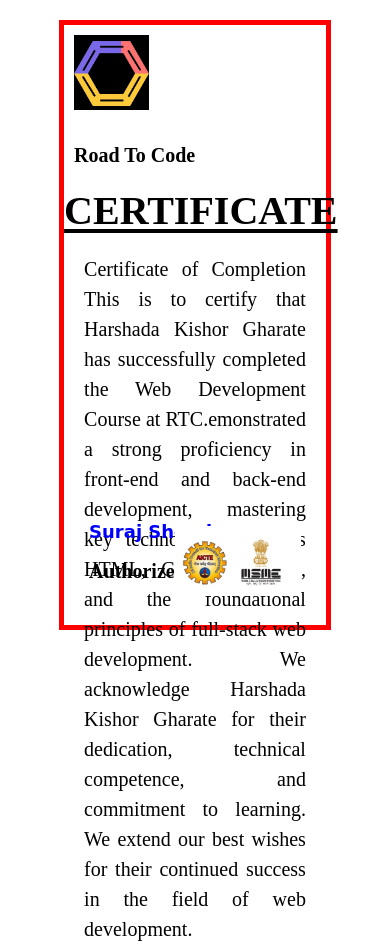
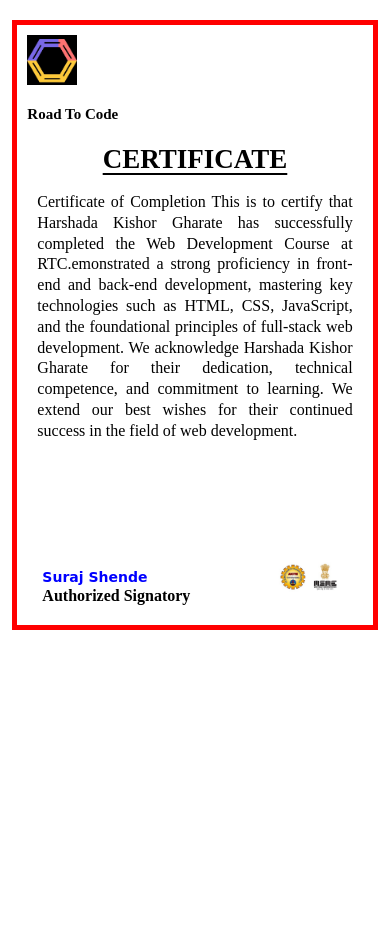
Before and after one commit to HarshadaGharate/certificate_icp, a plain HTML site: page index.html in a window 390 px wide. After the commit the page ends 844 px from the top, so only its background shows below. Drawn offline with Linux system fonts and the light colour scheme; a web font is replaced by a local one.

Commit message:
media query added for small devices

```diff
--- a/index.html
+++ b/index.html
@@ -72,6 +72,51 @@
         width: auto;
       }
 
+      @media (max-width: 600px) {
+
+        .container {
+            height: 600px;
+            width: 95%;
+            margin: 20px auto;
+            border: 5px solid red;
+            position: relative;
+        }
+
+        h1 {
+          font-size: 27px;
+          position: relative;
+          bottom:7px;
+        }
+        .summery p {
+          font-size: 16px;
+          line-height: 1.3;
+          position: relative;
+          bottom: 10px;
+        }
+        .logo img {
+          height: 50px;
+          width: 50px;
+        }
+        .logo p {
+          font-size: 15px;
+          position: relative;
+          bottom:8px;
+        }
+        .signature h2 {
+          font-size: 16px;
+          position: relative;
+          top:18px;
+        }
+        .signature h3 {
+          font-size: 14px;
+          position: relative;
+          top:30px;
+        }
+        .gov img {
+          height: 40px;
+        }
+      }
+
     </style>
 </head>
 
```
